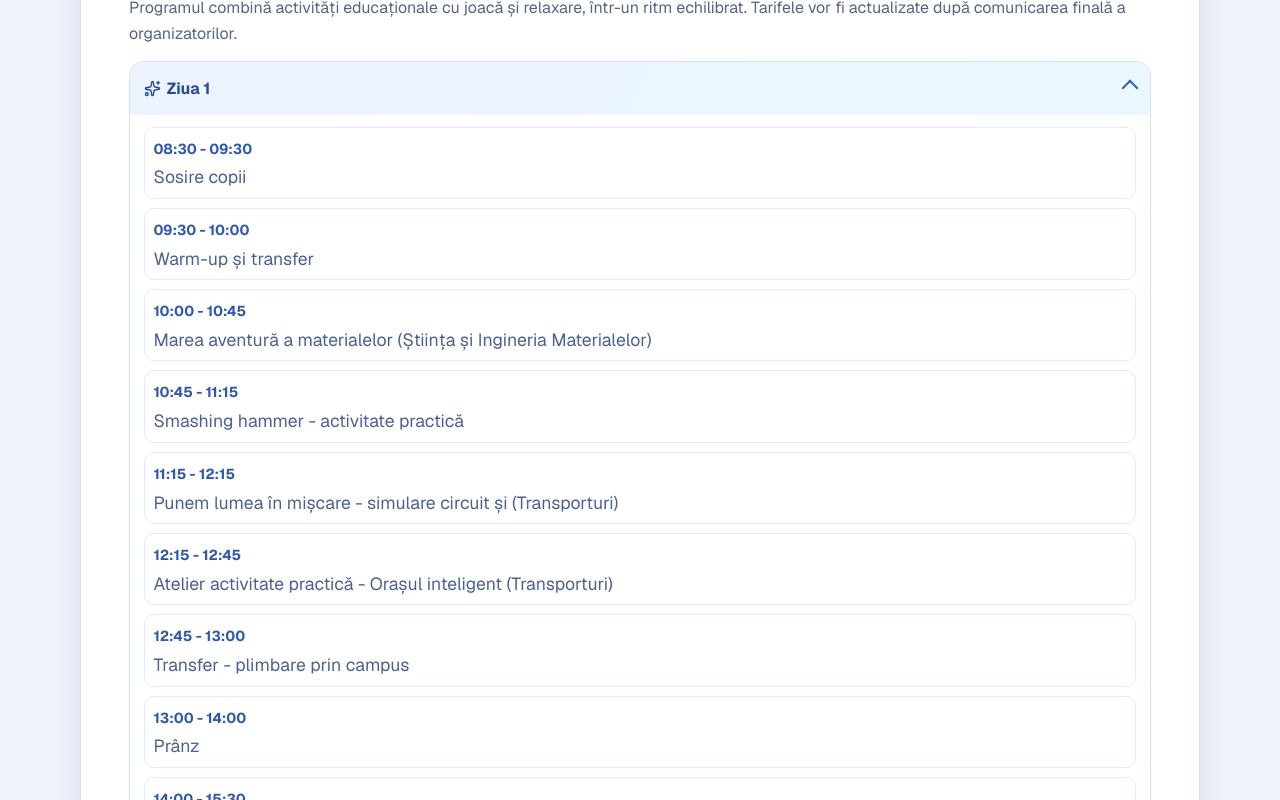
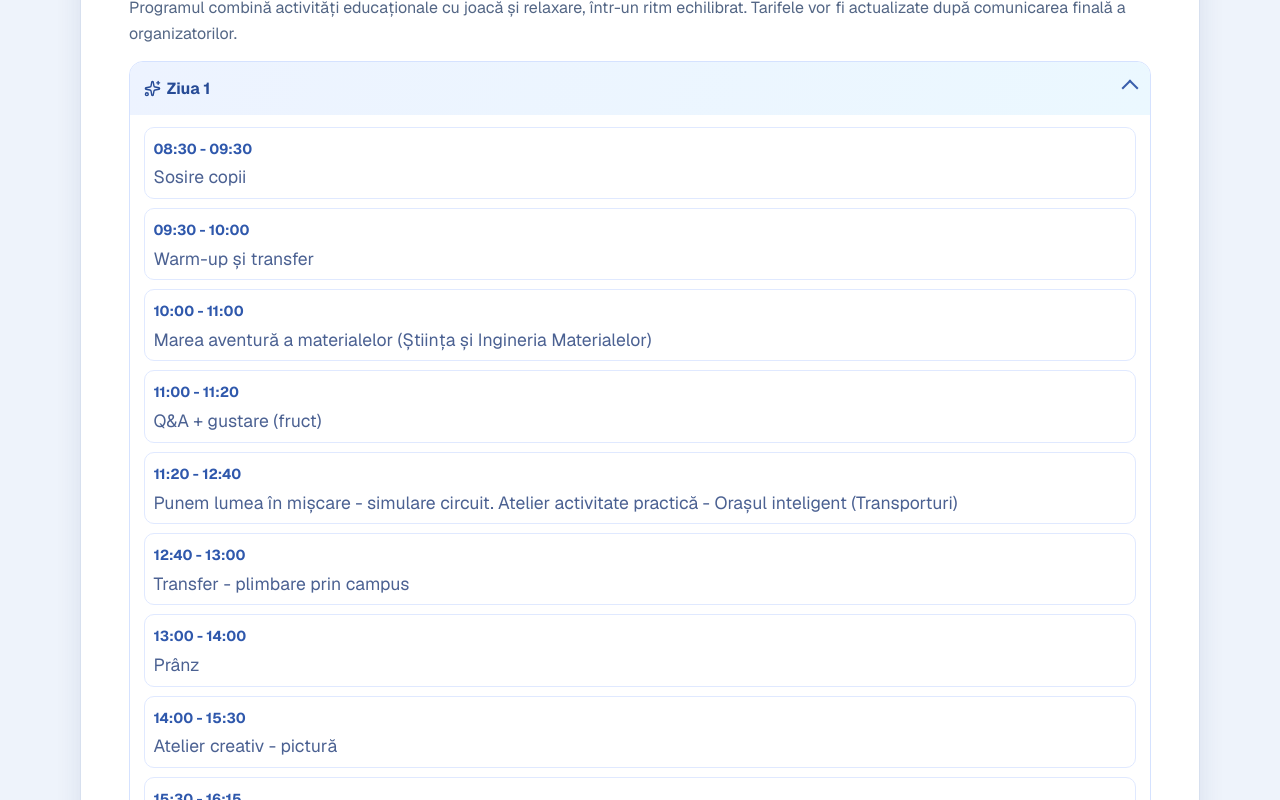
Before and after one commit to PolitehnicaBucuresti/tabere, a Next.js app: page / in a window 1280 px wide. Shown: the part 2000-2800 px from the top of the page. Built offline with nearby package versions, Linux system fonts and the light colour scheme.

Commit message:
modificare texte

```diff
--- a/app/page.tsx
+++ b/app/page.tsx
@@ -32,11 +32,10 @@ export default function Home() {
   const schedule: ScheduleRow[] = [
     { interval: "08:30 - 09:30", day1: "Sosire copii", day2: "Sosire copii", day3: "Sosire copii", day4: "Sosire copii", day5: "Sosire copii" },
     { interval: "09:30 - 10:00", day1: "Warm-up și transfer", day2: "Warm-up și transfer", day3: "Warm-up și transfer", day4: "Warm-up și transfer", day5: "Warm-up și transfer" },
-    { interval: "10:00 - 10:45", day1: "Marea aventură a materialelor (Știința și Ingineria Materialelor)", day2: "Laboratorul viitorului (FIcBi)", day3: "Micii cercetători. Ce se ascunde în mâncarea noastră? (ISB)", day4: "Magia electricității (IE)", day5: "Cum se mișcă lucrurile (FIMM)" },
-    { interval: "10:45 - 11:15", day1: "Smashing hammer - activitate practică", day2: "Activitate practică: Sunt un mic cercetător", day3: "Detectivii naturii (ISB)", day4: "Primul meu circuit (IE)", day5: "Mini sisteme automate (FIMM)" },
-    { interval: "11:15 - 12:15", day1: "Punem lumea în mișcare - simulare circuit și (Transporturi)", day2: "Atelier construit avioane (FIA)", day3: "Academia Micilor Brutari (ISB)", day4: "Energie verde - atelier (Energetică)", day5: "Atelier robotică (FIIR)" },
-    { interval: "12:15 - 12:45", day1: "Atelier activitate practică - Orașul inteligent (Transporturi)", day2: "Activitate practică - Lansare (FIA)", day3: "Unde a dispărut ecoul - activitate practică în camera anecoică (ISB)", day4: "Puterea fulgerelor (Energetică)", day5: "Demonstrații printare 3D (FIIR)" },
-    { interval: "12:45 - 13:00", day1: "Transfer - plimbare prin campus", day2: "Transfer", day3: "Transfer - plimbare prin campus", day4: "Transfer - plimbare prin campus", day5: "Transfer - plimbare prin campus" },
+    { interval: "10:00 - 11:00", day1: "Marea aventură a materialelor (Știința și Ingineria Materialelor)", day2: "Laboratorul viitorului (FIcBi)", day3: "Micii cercetători. Ce se ascunde în mâncarea noastră? Academia Micilor Brutari (ISB)", day4: "Magia electricității (IE)", day5: "Cum se mișcă lucrurile. Mecanisme inteligente (FIMM)" },
+    { interval: "11:00 - 11:20", day1: "Q&A + gustare (fruct)", day2: "Q&A + gustare (fruct)", day3: "Q&A + gustare (fruct)", day4: "Q&A + gustare (fruct)", day5: "Q&A + gustare (fruct)" },
+    { interval: "11:20 - 12:40", day1: "Punem lumea în mișcare - simulare circuit. Atelier activitate practică - Orașul inteligent (Transporturi)", day2: "Atelier construit avioane. Activitate practică - Lansare (FIA)", day3: "Unde a dispărut ecoul. Activitate practică în camera anecoică (ISB)", day4: "Puterea fulgerelor (Energetică)", day5: "Atelier robotică (FIIR)" },
+    { interval: "12:40 - 13:00", day1: "Transfer - plimbare prin campus", day2: "Transfer", day3: "Transfer - plimbare prin campus", day4: "Transfer - plimbare prin campus", day5: "Transfer - plimbare prin campus" },
     { interval: "13:00 - 14:00", day1: "Prânz", day2: "Prânz", day3: "Prânz", day4: "Prânz", day5: "Prânz" },
     { interval: "14:00 - 15:30", day1: "Atelier creativ - pictură", day2: "Atelier de improvizație teatrală", day3: "Atelier arheologie - Vânătorii de comori", day4: "Workshop Euronews - Micii reporteri", day5: "Workshop dezbateri - Avocat pentru o zi (Facultatea de Drept)" },
     { interval: "15:30 - 16:15", day1: "Știința București - joc și mișcare", day2: "Știința București - joc și mișcare", day3: "Știința București - joc și mișcare", day4: "Știința București - joc și mișcare", day5: "Știința București - joc și mișcare" },
@@ -46,10 +45,10 @@ export default function Home() {
   ];
 
   const seriesOptions = [
-    "Seria 1 - interval 08:30 - 09:30",
-    "Seria 2 - interval 09:30 - 10:00",
-    "Seria 3 - interval 10:00 - 10:45",
-    "Seria 4 - interval 10:45 - 11:15",
+    "Săptămâna 1 - 22-26 iunie",
+    "Săptămâna 2 - 29 iunie - 3 iulie",
+    "Săptămâna 3 - 6-10 iulie",
+    "Săptămâna 4 - 13-17 iulie",
   ];
 
   const dayPrograms = [
@@ -109,7 +108,7 @@ export default function Home() {
             </div>
             <div className="heroMeta">
               <span><Clock3 size={16} /> 08:30 - 18:00</span>
-              <span><Users size={16} /> Grupe mici, atenție individuală</span>
+              <span><Users size={16} /> pentru elevi de scoala primară</span>
             </div>
           </div>
 
@@ -274,7 +273,7 @@ export default function Home() {
                   <legend>Informații importante</legend>
                   <label>
                     Alergii sau afecțiuni medicale (dacă este cazul)
-                    <textarea name="medicalInfo" rows={4} />
+                    <textarea name="medicalInfo" rows={4} required />
                   </label>
                 </fieldset>
 
```
